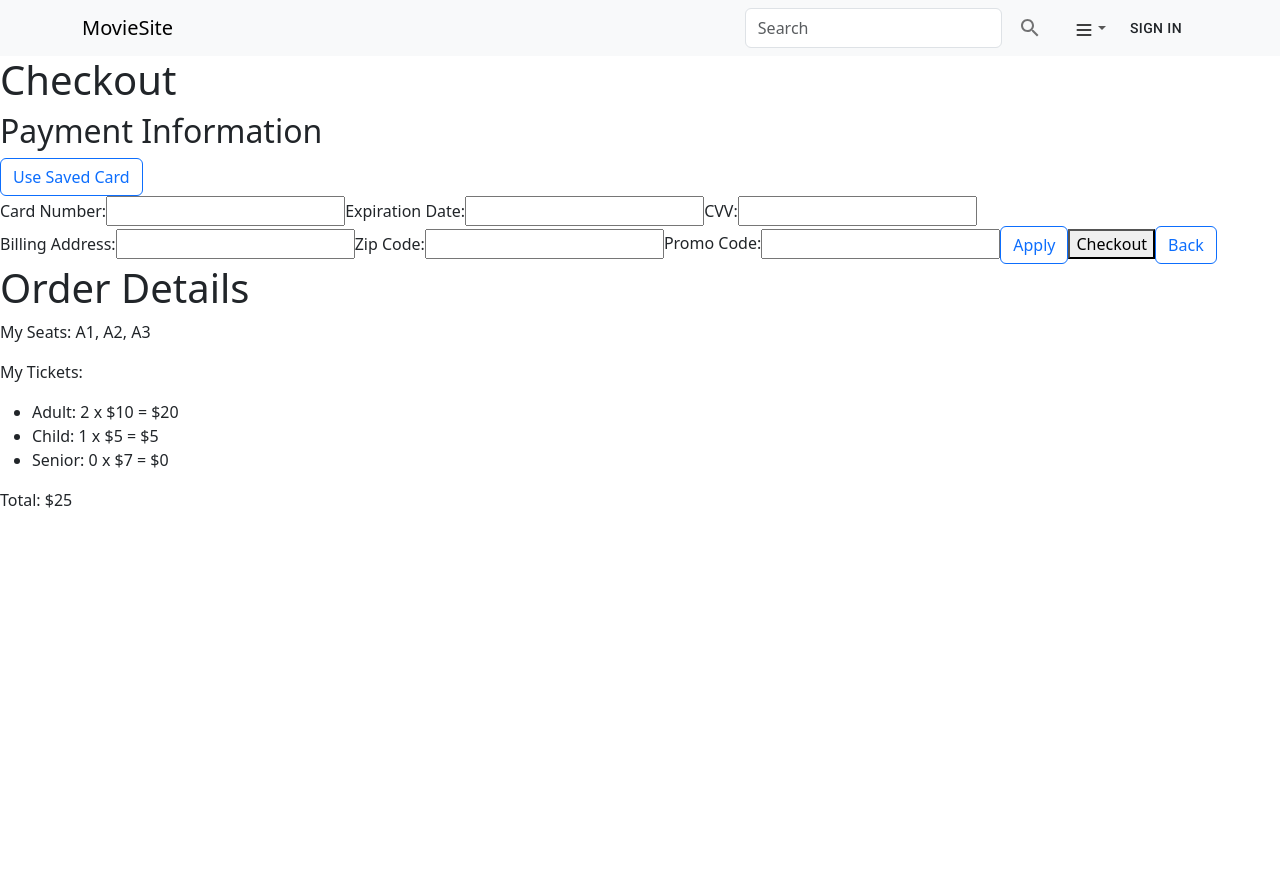
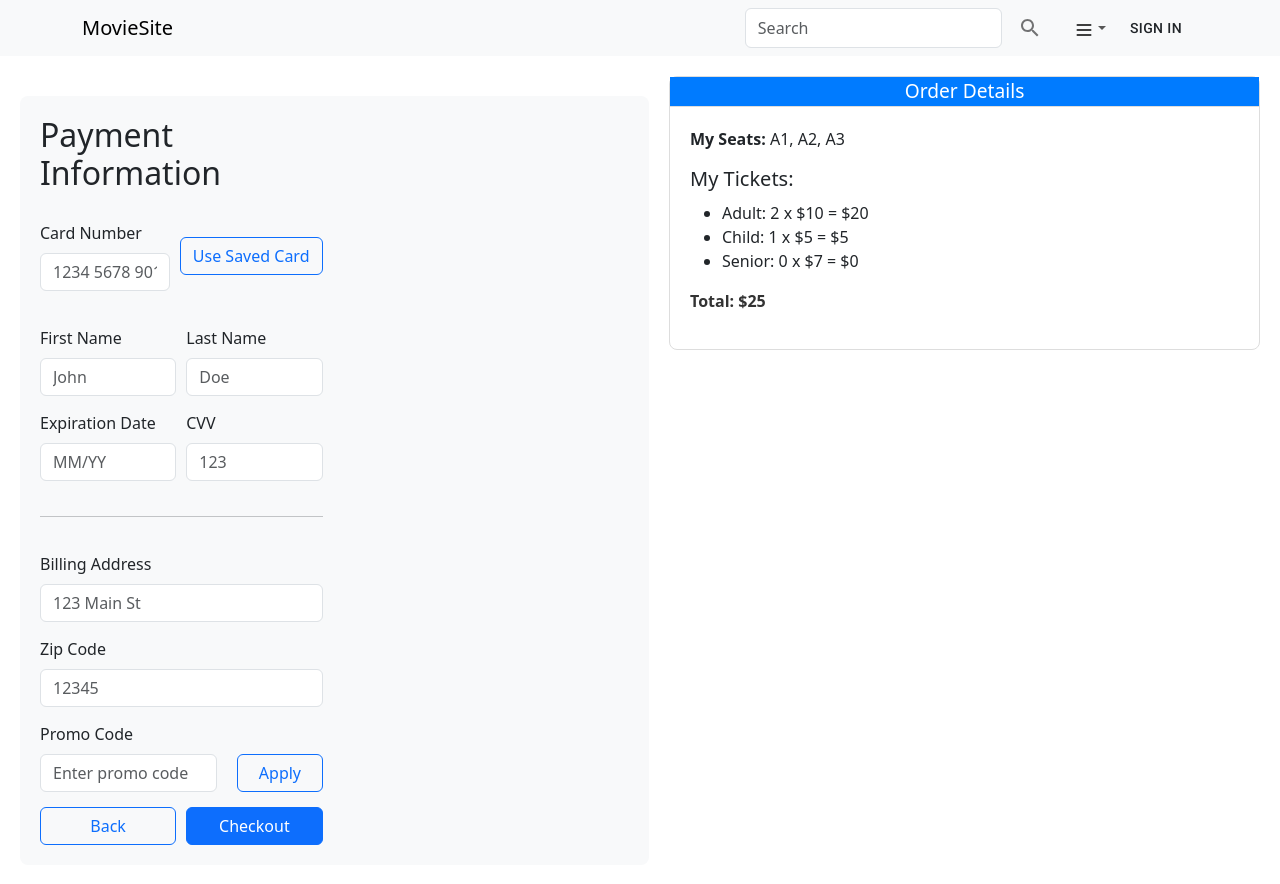
Before and after one commit to JeffreyJ02/cinema_proj, a Next.js app: page /checkout in a window 1280 px wide. Before the commit the page ends 800 px from the top, so only its background shows below. Built offline with nearby package versions, Linux system fonts and the light colour scheme.

Commit message:
Refactor CSS imports and add search functionality to navbar

```diff
--- /dev/null
+++ b/src/app/checkout/page.css
@@ -0,0 +1,19 @@
+.checkout-content {
+    display: flex;
+    flex-direction: row;
+    gap: 20px;
+    padding: 20px;
+    justify-content: space-between;
+    align-items: flex-start;
+  }
+
+  .checkout-content > * {
+    flex: 1;
+  }
+
+  @media (max-width: 768px) {
+    .checkout-content {
+      flex-direction: column;
+      gap: 10px;
+    }
+  }
--- a/src/app/checkout/page.js
+++ b/src/app/checkout/page.js
@@ -1,8 +1,9 @@
 import React from "react";
 import CustomNavbar from "../components/CustomNavbar";
 import OrderDetails from "../components/OrderDetails";
-import CheckoutMovieInfo from "../components/CheckoutMovieInfo";
 import Checkout from "../components/Checkout";
+import styles from "./page.css";
+
 export default function Home() {
   const placeholderMovie = {
     img: "https://m.media-amazon.com/images/I/91JnoM0khKL._AC_UF894,1000_QL80_.jpg",
@@ -10,18 +11,29 @@ export default function Home() {
     name: "Movie 1",
     trailerLink: "https://www.youtube.com/embed/zSWdZVtXT7E?si=w7ReOmp4NXxSyE3V",
     synopsis: "A movie about space",
-        rating: "PG-13"
+    rating: "PG-13",
   };
+
   const placeholderOrder = {
     location: "AMC Theater",
     seats: "A1, A2, A3",
-        tickets: {adult: 2, child: 1, senior: 0, adultPrice: 10, childPrice: 5, seniorPrice: 7}
+    tickets: {
+      adult: 2,
+      child: 1,
+      senior: 0,
+      adultPrice: 10,
+      childPrice: 5,
+      seniorPrice: 7,
+    },
   };
 
   return (
     <div>
       <CustomNavbar />
-            <Checkout order={placeholderOrder}/>
+      <div className="checkout-content">
+        <Checkout order={placeholderOrder} />
+        <OrderDetails order={placeholderOrder} />
+      </div>
     </div>
   );
 }
--- /dev/null
+++ b/src/app/components/Checkout.css
@@ -0,0 +1,81 @@
+/* Checkout.css */
+.checkout-container {
+    margin-top: 20px;
+    padding: 20px;
+    background-color: #f8f9fa;
+    border-radius: 8px;
+  }
+
+  .checkout-title {
+    text-align: center;
+    margin-bottom: 20px;
+  }
+
+  .checkout-row {
+    gap: 20px;
+  }
+
+  .checkout-col {
+    display: flex;
+    flex-direction: column;
+    gap: 20px;
+  }
+
+  .payment-header {
+    display: flex;
+    align-items: center;
+    justify-content: space-between;
+    margin-bottom: 15px;
+  }
+
+  .card-number {
+    flex: 2;
+    margin-right: 10px;
+  }
+
+  .saved-card-btn {
+    flex: 1;
+    white-space: nowrap;
+  }
+
+  .payment-form {
+    display: flex;
+    flex-direction: column;
+    gap: 15px;
+  }
+
+  .name-row,
+  .exp-cvv-row,
+  .promo-row,
+  .button-row {
+    display: flex;
+    gap: 10px;
+  }
+
+  .name-row .form-group,
+  .exp-cvv-row .form-group {
+    flex: 1;
+  }
+
+  .divider {
+    margin: 20px 0;
+  }
+
+  .promo-group {
+    flex: 3;
+  }
+
+  .apply-btn {
+    flex: 1;
+    align-self: flex-end;
+    margin-left: 10px;
+  }
+
+  .button-row {
+    justify-content: space-between;
+  }
+
+  .back-btn,
+  .checkout-btn {
+    flex: 1;
+  }
--- a/src/app/components/Checkout.js
+++ b/src/app/components/Checkout.js
@@ -1,11 +1,15 @@
 'use client'
-import React from "react";
+import React, { useState } from "react";
 import Button from "react-bootstrap/Button";
 import OrderConfirmation from "./OrderConfirmation";
-import { useState } from "react";
 import OrderDetails from "./OrderDetails";
+import Form from "react-bootstrap/Form";
+import Container from "react-bootstrap/Container";
+import Row from "react-bootstrap/Row";
+import Col from "react-bootstrap/Col";
+import styles from "./Checkout.css";
 
-export default function Checkout( {order} ) {
+export default function Checkout({ order }) {
   const [isSubmitted, setIsSubmitted] = useState(false);
 
   const handleSubmit = (event) => {
@@ -13,46 +17,76 @@ export default function Checkout( {order} ) {
     setIsSubmitted(true);
   };
 
-    {/* If the form is submitted, show the order confirmation instead of the return block below*/}
+  // If the form is submitted, show the order confirmation instead of the checkout form
   if (isSubmitted) {
-        return <OrderConfirmation order={order}/>;
+    return <OrderConfirmation order={order} />;
   }
 
   return (
-        <div>
-            <h1>Checkout</h1>
+    <Container className="checkout-container">
+      <Row className="checkout-row">
+        <Col md={6} className="checkout-col">
           <h2>Payment Information</h2>
-            <Button variant="btn btn-outline-primary" href="/payment">Use Saved Card</Button>
-            <form onSubmit={handleSubmit}>
-                <label>
-                    Card Number:
-                    <input type="text" name="cardNumber" />
-                </label>
-                <label>
-                    Expiration Date:
-                    <input type="text" name="expirationDate" />
-                </label>
-                <label>
-                    CVV:
-                    <input type="text" name="cvv" />
-                </label>
-                <label>
-                    Billing Address:
-                    <input type="text" name="billingAddress" />
-                </label>
-                <label>
-                    Zip Code:
-                    <input type="text" name="zipCode" />
-                </label>
-                <label>
-                    Promo Code:
-                    <input type="text" name="promoCode" />
-                    <Button variant="btn btn-outline-primary">Apply</Button>
-                </label>
-                <button type="submit">Checkout</button>
-                <Button variant="btn btn-outline-primary" href="/order-summary">Back</Button>
-            </form>
-            <OrderDetails order={order} />
+          <div className="payment-header">
+            <Form.Group className="form-group card-number" controlId="formCardNumber">
+              <Form.Label>Card Number</Form.Label>
+              <Form.Control type="text" name="cardNumber" placeholder="1234 5678 9012 3456" />
+            </Form.Group>
+            <Button variant="outline-primary" className="saved-card-btn" href="/payment">
+              Use Saved Card
+            </Button>
           </div>
+
+          <Form onSubmit={handleSubmit} className="payment-form">
+            <div className="name-row">
+              <Form.Group className="form-group" controlId="formFirstName">
+                <Form.Label>First Name</Form.Label>
+                <Form.Control type="text" name="firstName" placeholder="John" />
+              </Form.Group>
+              <Form.Group className="form-group" controlId="formLastName">
+                <Form.Label>Last Name</Form.Label>
+                <Form.Control type="text" name="lastName" placeholder="Doe" />
+              </Form.Group>
+            </div>
+
+            <div className="exp-cvv-row">
+              <Form.Group className="form-group" controlId="formExpirationDate">
+                <Form.Label>Expiration Date</Form.Label>
+                <Form.Control type="text" name="expirationDate" placeholder="MM/YY" />
+              </Form.Group>
+              <Form.Group className="form-group" controlId="formCVV">
+                <Form.Label>CVV</Form.Label>
+                <Form.Control type="text" name="cvv" placeholder="123" />
+              </Form.Group>
+            </div>
+
+            <hr className="divider" />
+
+            <Form.Group className="form-group" controlId="formBillingAddress">
+              <Form.Label>Billing Address</Form.Label>
+              <Form.Control type="text" name="billingAddress" placeholder="123 Main St" />
+            </Form.Group>
+
+            <Form.Group className="form-group" controlId="formZipCode">
+              <Form.Label>Zip Code</Form.Label>
+              <Form.Control type="text" name="zipCode" placeholder="12345" />
+            </Form.Group>
+
+            <div className="promo-row">
+              <Form.Group className="form-group promo-group" controlId="formPromoCode">
+                <Form.Label>Promo Code</Form.Label>
+                <Form.Control type="text" name="promoCode" placeholder="Enter promo code" />
+              </Form.Group>
+              <Button variant="outline-primary" className="apply-btn">Apply</Button>
+            </div>
+
+            <div className="button-row">
+              <Button variant="outline-primary" href="/order-summary" className="back-btn">Back</Button>
+              <Button variant="primary" type="submit" className="checkout-btn">Checkout</Button>
+            </div>
+          </Form>
+        </Col>
+      </Row>
+    </Container>
   );
 }
--- /dev/null
+++ b/src/app/components/OrderDetails.css
@@ -0,0 +1,28 @@
+/* OrderDetails.css */
+.order-details-card {
+    border: 1px solid #ddd;
+    border-radius: 8px;
+    background-color: #ffffff;
+  }
+
+  .order-details-header {
+    background-color: #007bff;
+    color: #ffffff;
+    text-align: center;
+    font-size: 1.2rem;
+    border-bottom: 1px solid #ddd;
+  }
+
+  .order-details-body {
+    padding: 20px;
+  }
+
+  .order-details-list {
+    margin-top: 10px;
+  }
+
+  .total-amount {
+    margin-top: 15px;
+    font-weight: bold;
+    color: #333;
+  }
--- a/src/app/components/OrderDetails.js
+++ b/src/app/components/OrderDetails.js
@@ -1,6 +1,7 @@
 import React from "react";
+import "./OrderDetails.css"; // Ensure the CSS file is imported
 
-const OrderDetails = ( {order} ) => {
+const OrderDetails = ({ order }) => {
   // Decompose the order object
   const { adult, child, senior, adultPrice, childPrice, seniorPrice } = order.tickets;
 
@@ -11,17 +12,18 @@ const OrderDetails = ( {order} ) => {
   const totalSenior = senior * seniorPrice;
 
   return (
-        <div>
-            {/* This component displays the order totals when given an order object */}
-            <h1>Order Details</h1>
-            <p>My Seats: {order.seats}</p>
-            <p>My Tickets: </p>
-            <ul>
+    <div className="order-details-card">
+      <div className="order-details-header">Order Details</div>
+      <div className="order-details-body">
+        <p><strong>My Seats:</strong> {order.seats}</p>
+        <h5>My Tickets:</h5>
+        <ul className="order-details-list">
           <li>Adult: {adult} x ${adultPrice} = ${totalAdult}</li>
           <li>Child: {child} x ${childPrice} = ${totalChild}</li>
           <li>Senior: {senior} x ${seniorPrice} = ${totalSenior}</li>
         </ul>
-            <p>Total: ${total}</p>
+        <p className="total-amount">Total: ${total}</p>
+      </div>
     </div>
   );
 };
```
Also changed, not shown: src/app/components/DateCarousel.css (+34 -0 lines), src/app/components/DateCarousel.js (+6 -7 lines), src/app/components/CustomNavbar.js (line endings or trailing spaces). Lines whose indentation alone changed are shown as unchanged.
